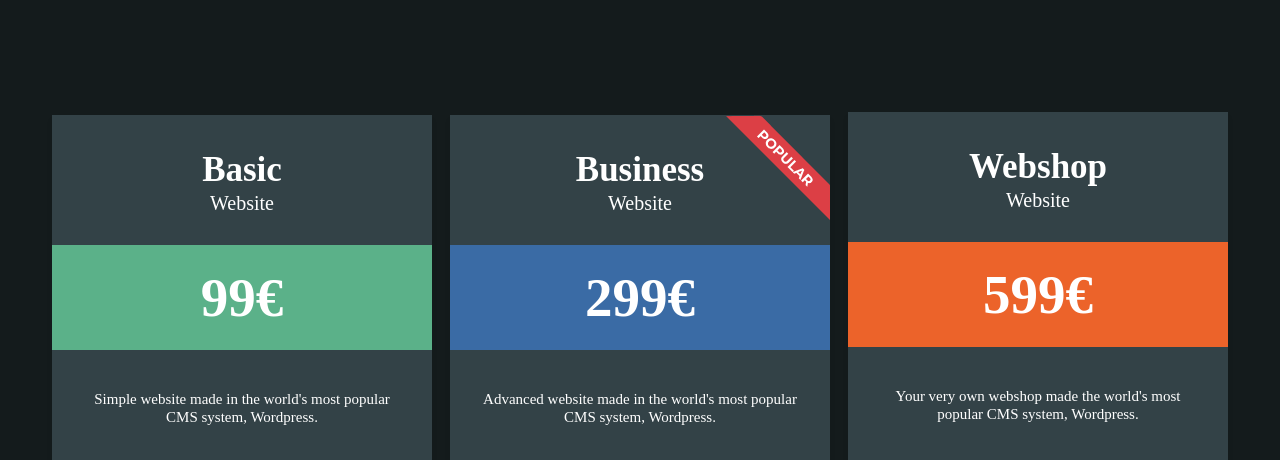
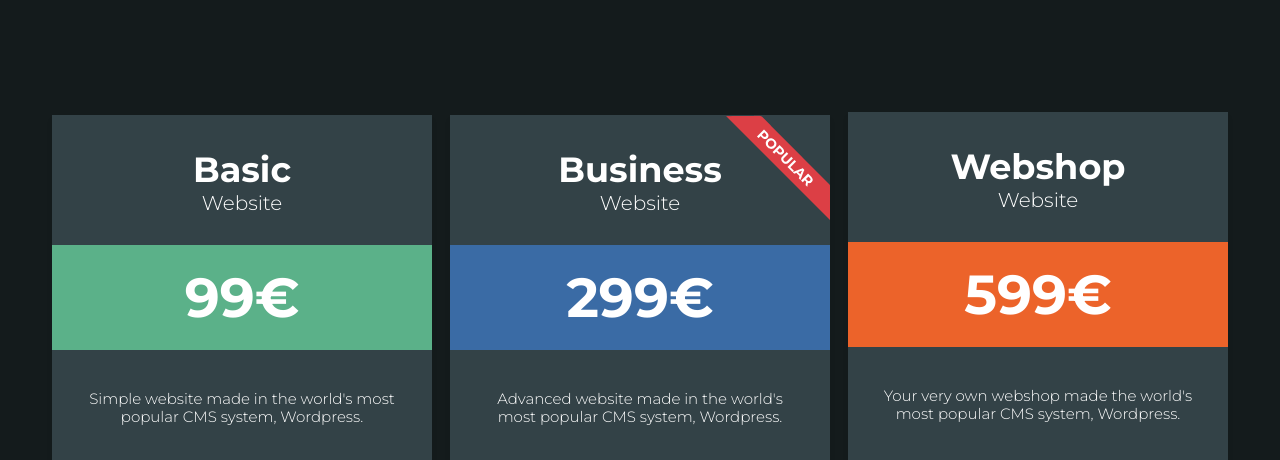
Before and after one commit to StacyBukhtiyarova/Price-table-project, a plain HTML site: page index.html in a window 1280 px wide. Shown: the top 460 px of the page. Drawn offline with nearby package versions, Linux system fonts and the light colour scheme.

Commit message:
changed font-family

```diff
--- a/styles.scss
+++ b/styles.scss
@@ -7,6 +7,7 @@ html {
   display: flex;
   align-items: center;
   justify-content: center;
+  font-family: "Montserrat";
 }
 .cards {
   align-items: center;
@@ -56,7 +57,7 @@ html {
     font-size: 55px;
     line-height: 67.05px;
     margin: 0;
-    padding: 19px 0;
+    align-items: center;
     height: 105px;
     width: 380px;
   }
```
Also changed, not shown: styles.css, 1 other file.
